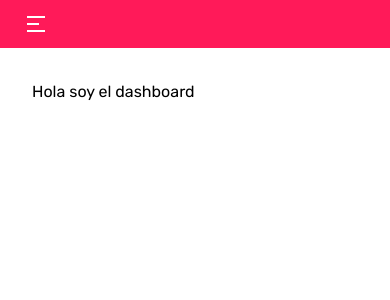
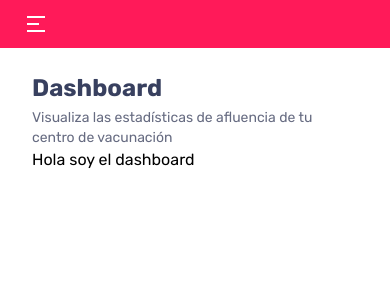
Before and after one commit to JairHuamanBellido/endondemevacuno-rcv-administrador, a Next.js app: page / in a window 390 px wide. Shown: the top 300 px of the page. Built offline with nearby package versions, Linux system fonts and the light colour scheme.

Commit message:
Update menu mobile

```diff
--- a/pages/configuration.tsx
+++ b/pages/configuration.tsx
@@ -6,12 +6,12 @@ import InformationSection from "../src/module/Configuration/Application/componen
 
 const Configuration: NextPage = () => {
   return (
-    <div className="flex">
+    <div className="flex md:flex-row flex-col">
       <Sidebar />
       {/*  It display when is low than 768px */}
       <MenuMobile />
-      <main className="pt-20 px-8 w-full md:w-[calc(100vw-240px)]">
-        <Header />
+      <main className="pt-6 md:pt-20 px-8 w-full md:w-[calc(100vw-240px)]">
+        <Header title="Configuración" description="Gestiona la información de tu centro de vacunación" />
         <div className="flex w-full">
           <InformationSection />
         </div>
--- a/pages/index.tsx
+++ b/pages/index.tsx
@@ -1,14 +1,16 @@
 import type { NextPage } from "next";
+import Header from "../src/module/Configuration/Application/components/Header";
 import { Sidebar } from "../src/shared";
 import MenuMobile from "../src/shared/MenuMobile/MenuMobile";
 
 const Home: NextPage = () => {
   return (
-    <div className="flex">
+    <div className="flex md:flex-row flex-col">
       <Sidebar />
       {/*  It display when is low than 768px */}
       <MenuMobile />
-      <main className="pt-20 px-8 w-full md:w-[calc(100vw-240px)]">
+      <main className="md:pt-20 pt-6 px-8 w-full md:w-[calc(100vw-240px)]">
+        <Header title="Dashboard" description="Visualiza las estadísticas de afluencia de tu centro de vacunación" />
         <h1>Hola soy el dashboard</h1>
       </main>
     </div>
--- a/pages/inventory.tsx
+++ b/pages/inventory.tsx
@@ -6,11 +6,14 @@ import MenuMobile from "../src/shared/MenuMobile/MenuMobile";
 
 const Inventory: NextPage = () => {
   return (
-    <div className="flex">
+    <div className="flex md:flex-row flex-col">
       <Sidebar />
       <MenuMobile />
-      <main className="pt-20 relative px-8 w-full md:w-[calc(100vw-240px)]">
-        <Header />
+      <main className="pt-6 md:pt-20 relative px-8 w-full md:w-[calc(100vw-240px)]">
+        <Header
+          title="Inventario"
+          description="Gestión las vacunas disponibles en tu centro de vacunación"
+        />
         <div className="flex relative w-full">
           <InventoryContainer />
         </div>
--- a/src/module/Configuration/Application/components/Header.tsx
+++ b/src/module/Configuration/Application/components/Header.tsx
@@ -1,11 +1,13 @@
-export default function Header() {
+interface Props {
+  title: string;
+  description: string;
+}
+export default function Header({ title, description }: Props) {
   return (
     <header>
       <div>
-        <h2 className="text-2xl font-bold text-text-default">Configuración</h2>
-        <p className="mt-1 text-text-secondary text-sm">
-          Información detallada de su centro de vacunación
-        </p>
+        <h2 className="text-2xl font-bold text-text-default">{title}</h2>
+        <p className="mt-1 text-text-secondary text-sm">{description}</p>
       </div>
     </header>
   );
--- a/src/shared/MenuMobile/MenuMobile.tsx
+++ b/src/shared/MenuMobile/MenuMobile.tsx
@@ -14,7 +14,7 @@ export default function MenuMobile({ ...props }: Props) {
   };
 
   return (
-    <nav className=" flex w-full  bg-primary md:hidden h-12 items-center  px-6 absolute top-0 ">
+    <nav className=" flex w-full  bg-primary md:hidden h-12 items-center  px-6 ">
       <div onClick={toggleMenu}>
         {isVisibleMenu ? (
           <CloseIcon color="#fff" />
@@ -24,7 +24,7 @@ export default function MenuMobile({ ...props }: Props) {
       </div>
       {isVisibleMenu && (
         <div
-          className={`w-full transition py-4 overflow-hidden  absolute left-0 px-8 bg-white top-12 h-[calc(100vh_-_48px)]`}
+          className={`w-full z-[1] transition py-4 overflow-hidden  absolute left-0 px-8 bg-white top-12 h-[calc(100vh_-_48px)]`}
         >
           <div className="items-center flex">
             <Image
```
